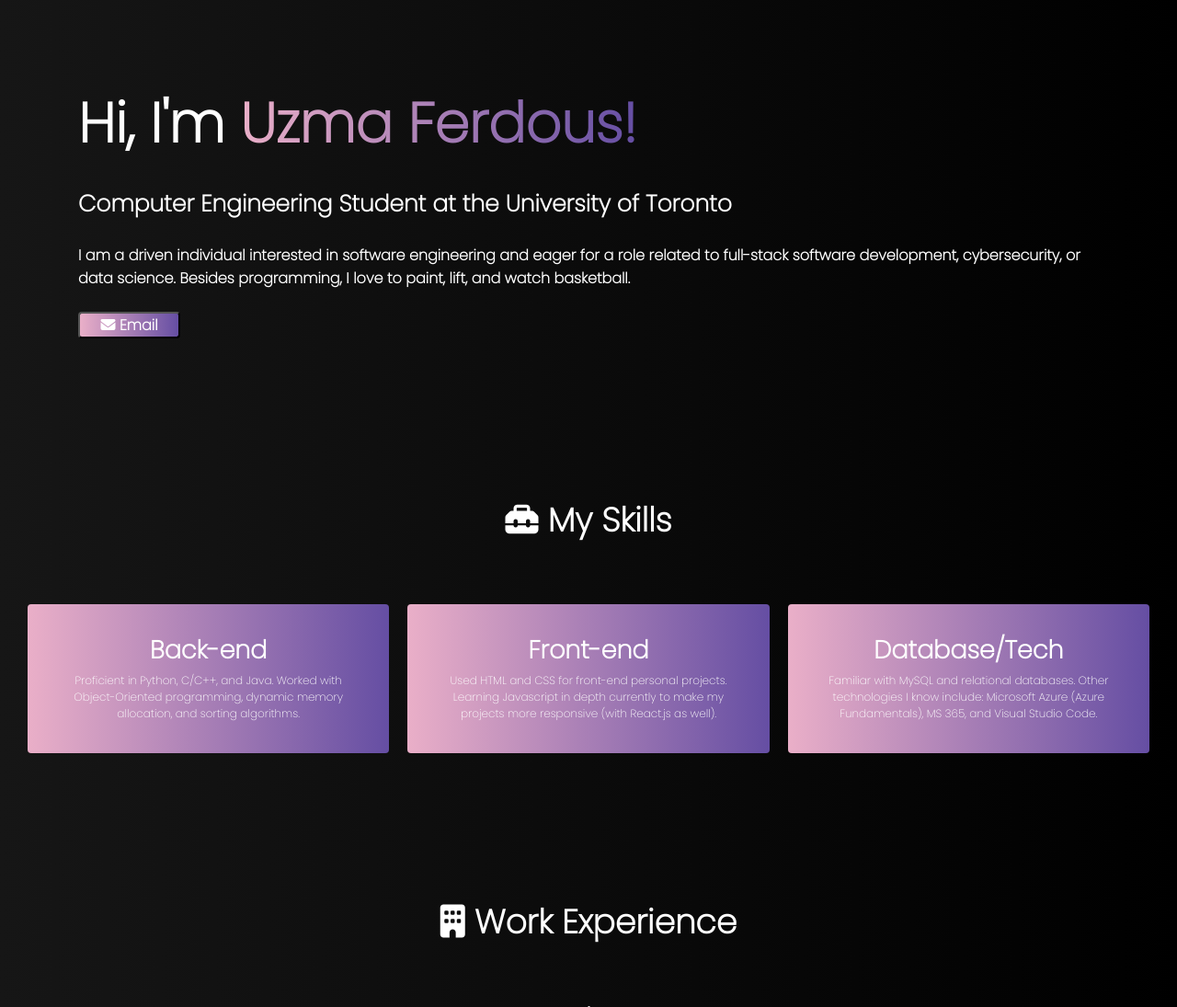
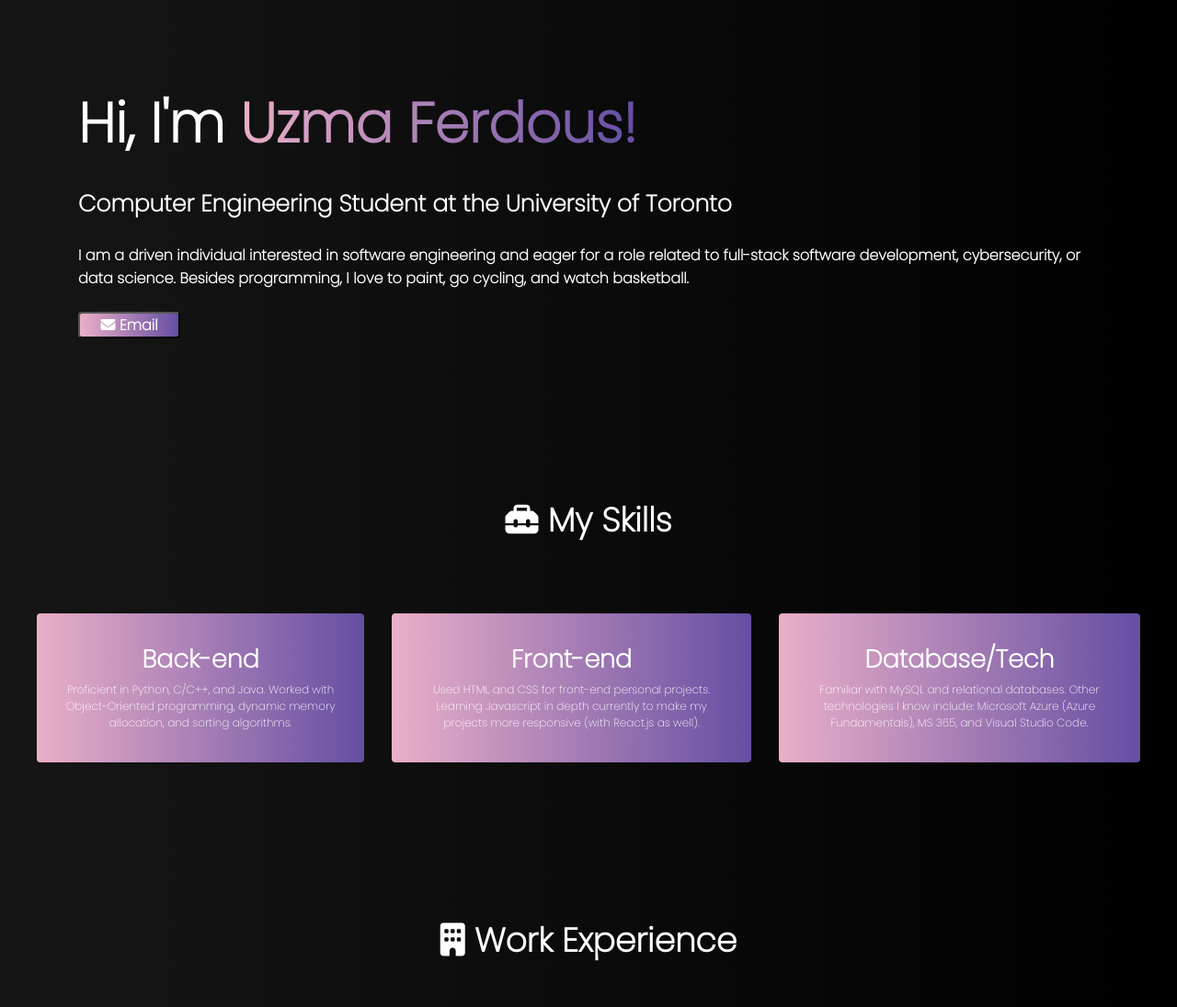
Before and after one commit to uzFer/Portfolio-Website, a PHP site: page / in a window 1280 px wide. Shown: the part 81-1176 px from the top of the page at 92% size. Run offline with PHP 8.4, Linux system fonts and the light colour scheme; some libraries are stand-ins or nearby versions.

Commit message:
centering

```diff
--- a/index.html
+++ b/index.html
@@ -47,7 +47,7 @@
       <h3 class="hero__smalldescription">I am a driven individual interested in software engineering and eager for a
         role
         related to full-stack software development, cybersecurity, or data science. Besides programming, I love to
-        paint, lift, and watch basketball.</h3>
+        paint, go cycling, and watch basketball.</h3>
       <button class="main__btn"><a STYLE="text-decoration: none; font-weight: bold; color: inherit"
           href="mailto:uzmaferdous9@gmail.com">
           <p class=main__btn-content><i class="fa-solid fa-envelope"></i> Email</p>
@@ -58,6 +58,7 @@
 
   <!--  SKILLS SECTION  -->
   <div class="skills" id="skills">
+
     <div class="heading__container">
       <h1 class="heading"><i class="fa-solid fa-toolbox"></i> My Skills</h1>
     </div>
--- a/style.css
+++ b/style.css
@@ -271,8 +271,9 @@
 
 .skills__container {
   column-width: 350px;
-  column-gap: 20px;
-  padding: 30px;
+  column-gap: 30px;
+  padding: 40px;
+  display: flex;
   align-items: center;
   justify-content: center;
 }
@@ -500,6 +501,7 @@
   column-width: 350px;
   column-gap: 20px;
   padding: 30px;
+  display: flex;
   align-items: center;
   justify-content: center;
 }
@@ -507,8 +509,8 @@
 @media screen and (max-width: 200px) {
   .projects__container {
     display: flex;
-    column-width: 30%;
-    column-gap: 20px;
+    column-width: 40%;
+    column-gap: 60px;
     padding: 30px;
     align-items: center;
   }
```
Also changed, not shown: 2 other files.
